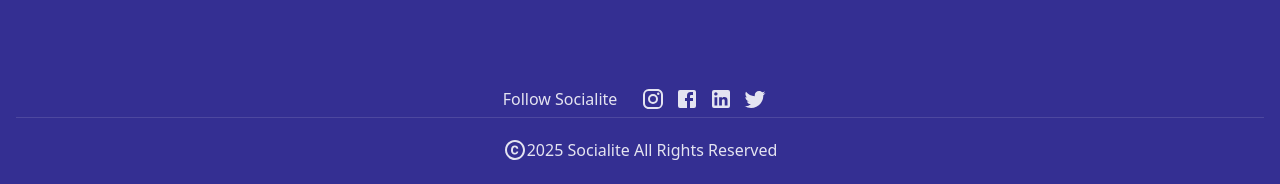
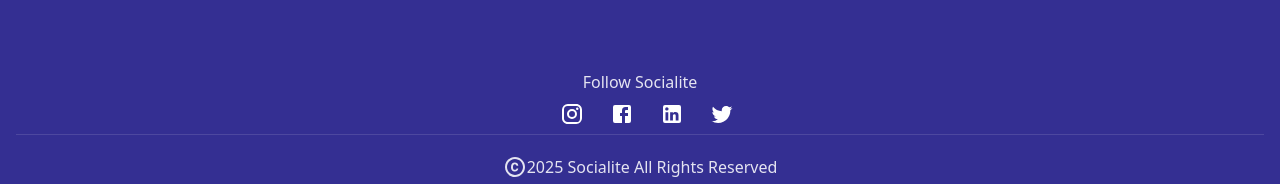
Before and after one commit to CSCI-40500-Fall-2025/project-project-1, a React (Vite) app in the folder front-end/: page / in a window 1280 px wide. Shown: the part 1540-1724 px from the top of the page. Built offline with nearby package versions, Linux system fonts and the light colour scheme; no server answers.

Commit message:
Footer Social Links

```diff
--- a/front-end/src/components/Footer.tsx
+++ b/front-end/src/components/Footer.tsx
@@ -1,4 +1,4 @@
-import { Box, Typography, Divider } from "@mui/material";
+import { Box, Typography, Divider, IconButton } from "@mui/material";
 import {
   Instagram,
   Facebook,
@@ -27,7 +27,7 @@ const Footer = () => {
       <Box
         sx={{
           display: "flex",
-          flexDirection: "row",
+          flexDirection: "column",
         }}
       >
         <Typography>Follow {APP_NAME}</Typography>
@@ -36,26 +36,39 @@ const Footer = () => {
             textIndent: "1.5em;",
           }}
         >
-          <Instagram
+          <IconButton
+            href="https://linkedin.com"
             sx={{
               marginRight: "10px",
             }}
-          />
-          <Facebook
+          >
+            <Instagram />
+          </IconButton>
+          <IconButton
+            href="https://facebook.com"
             sx={{
               marginRight: "10px",
             }}
-          />
-          <LinkedIn
+          >
+            <Facebook />
+          </IconButton>
+          <IconButton
+            href="https://linkedin.com"
             sx={{
               marginRight: "10px",
             }}
-          />
-          <Twitter
+          >
+            <LinkedIn />
+          </IconButton>
+
+          <IconButton
+            href="https://linkedin.com"
             sx={{
               marginRight: "10px",
             }}
-          />
+          >
+            <Twitter />
+          </IconButton>
         </Box>
       </Box>
       <Divider orientation="horizontal" variant="middle" flexItem />
```
